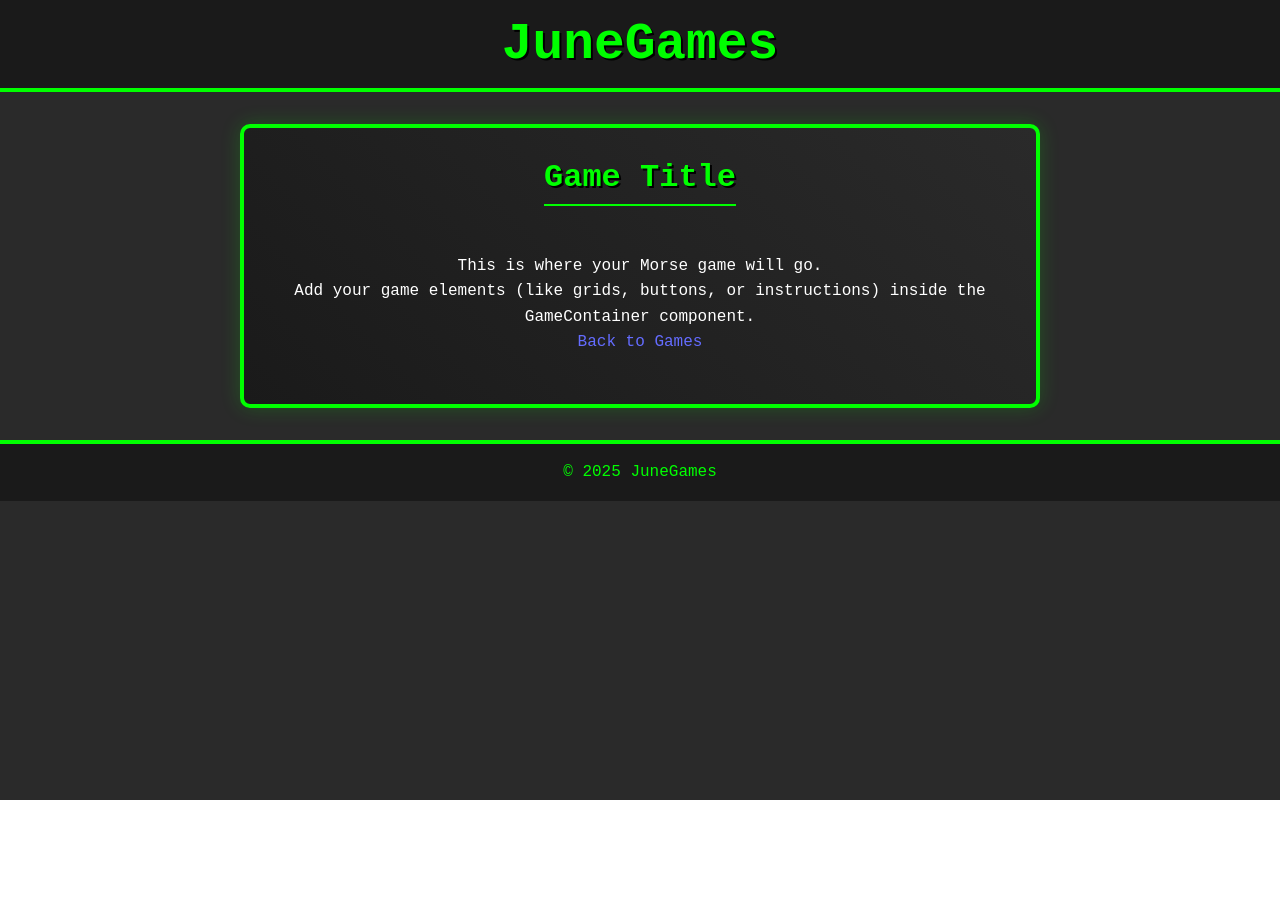
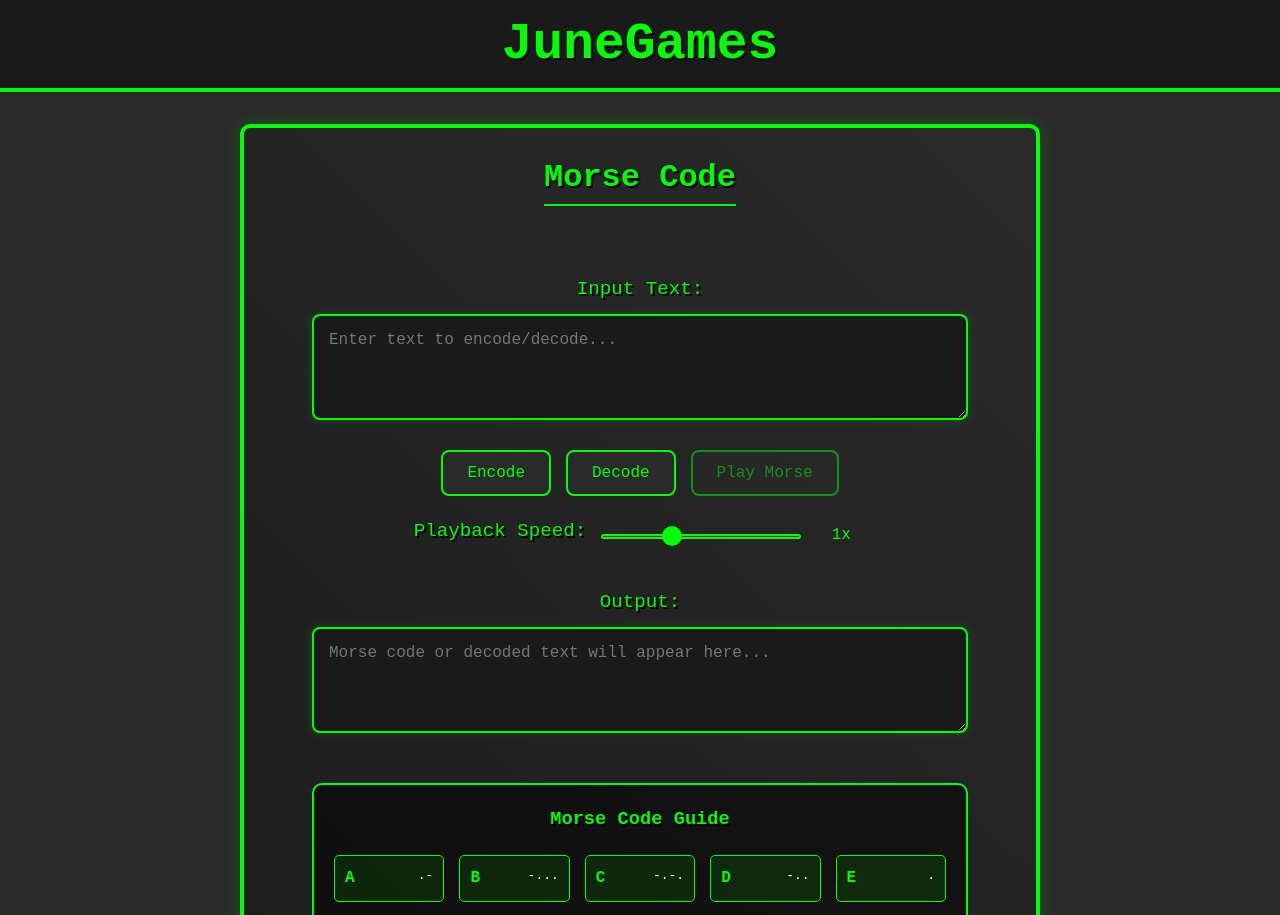
Before and after one commit to njohnson2897/JuneGames, a React (Vite) app: page /morse in a window 1280 px wide. Shown: the top 915 px of the page. Before the commit the page ends 800 px from the top, so only its background shows below. Built offline with nearby package versions, Linux system fonts and the light colour scheme.

Commit message:
adds code for morse decoder / encoder

```diff
--- a/src/App.css
+++ b/src/App.css
@@ -891,3 +891,172 @@ main {
     box-shadow: 0 0 10px rgba(0, 255, 0, 0.2);
   }
 }
+
+/* Morse Code Styles */
+.morse-game {
+  text-align: center;
+  position: relative;
+  padding: 20px;
+  max-width: 800px;
+  margin: 0 auto;
+}
+
+.morse-game .morse-controls {
+  margin-bottom: 30px;
+}
+
+.morse-game .input-group,
+.morse-game .output-group {
+  margin-bottom: 20px;
+}
+
+.morse-game label {
+  display: block;
+  margin-bottom: 10px;
+  color: #00ff00;
+  font-size: 1.2em;
+  text-shadow: 2px 2px #000;
+}
+
+.morse-game textarea {
+  width: 100%;
+  padding: 15px;
+  background-color: #1a1a1a;
+  border: 2px solid #00ff00;
+  border-radius: 8px;
+  color: #00ff00;
+  font-family: 'Press Start 2P', monospace;
+  font-size: 1em;
+  resize: vertical;
+  box-shadow: 0 0 10px rgba(0, 255, 0, 0.2);
+}
+
+.morse-game textarea:focus {
+  outline: none;
+  box-shadow: 0 0 15px rgba(0, 255, 0, 0.4);
+}
+
+.morse-game .button-group {
+  display: flex;
+  gap: 15px;
+  justify-content: center;
+  margin: 20px 0;
+}
+
+.morse-game button {
+  padding: 12px 24px;
+  background-color: #2a2a2a;
+  color: #00ff00;
+  border: 2px solid #00ff00;
+  border-radius: 8px;
+  font-family: 'Press Start 2P', monospace;
+  font-size: 1em;
+  cursor: pointer;
+  transition: all 0.3s ease;
+}
+
+.morse-game button:hover:not(:disabled) {
+  background-color: #00ff00;
+  color: #000;
+  transform: scale(1.05);
+}
+
+.morse-game button:disabled {
+  opacity: 0.5;
+  cursor: not-allowed;
+}
+
+.morse-game button.playing {
+  animation: pulse 1s infinite;
+}
+
+.morse-game .speed-control {
+  display: flex;
+  align-items: center;
+  justify-content: center;
+  gap: 15px;
+  margin: 20px 0;
+}
+
+.morse-game .speed-control input[type="range"] {
+  width: 200px;
+  height: 5px;
+  -webkit-appearance: none;
+  background: #2a2a2a;
+  border: 2px solid #00ff00;
+  border-radius: 5px;
+  outline: none;
+}
+
+.morse-game .speed-control input[type="range"]::-webkit-slider-thumb {
+  -webkit-appearance: none;
+  width: 20px;
+  height: 20px;
+  background: #00ff00;
+  border-radius: 50%;
+  cursor: pointer;
+  transition: all 0.3s ease;
+}
+
+.morse-game .speed-control input[type="range"]::-webkit-slider-thumb:hover {
+  transform: scale(1.2);
+  box-shadow: 0 0 10px rgba(0, 255, 0, 0.6);
+}
+
+.morse-game .speed-control span {
+  color: #00ff00;
+  font-family: 'Press Start 2P', monospace;
+  min-width: 50px;
+}
+
+.morse-game .morse-guide {
+  margin-top: 40px;
+  padding: 20px;
+  background: rgba(0, 0, 0, 0.5);
+  border: 2px solid #00ff00;
+  border-radius: 10px;
+}
+
+.morse-game .morse-guide h3 {
+  color: #00ff00;
+  margin-bottom: 20px;
+  text-shadow: 2px 2px #000;
+}
+
+.morse-game .guide-grid {
+  display: grid;
+  grid-template-columns: repeat(auto-fill, minmax(100px, 1fr));
+  gap: 15px;
+  text-align: left;
+}
+
+.morse-game .guide-item {
+  display: flex;
+  justify-content: space-between;
+  padding: 10px;
+  background: rgba(0, 255, 0, 0.1);
+  border: 1px solid #00ff00;
+  border-radius: 5px;
+}
+
+.morse-game .guide-item .char {
+  color: #00ff00;
+  font-weight: bold;
+}
+
+.morse-game .guide-item .code {
+  color: #fff;
+  font-family: monospace;
+}
+
+@keyframes pulse {
+  0% {
+    box-shadow: 0 0 10px rgba(0, 255, 0, 0.2);
+  }
+  50% {
+    box-shadow: 0 0 20px rgba(0, 255, 0, 0.6);
+  }
+  100% {
+    box-shadow: 0 0 10px rgba(0, 255, 0, 0.2);
+  }
+}
--- a/src/pages/Morse.jsx
+++ b/src/pages/Morse.jsx
@@ -1,16 +1,214 @@
-import GameContainer from "../components/GameContainer.jsx";
-import { Link } from 'react-router-dom';
+import { useState, useRef, useCallback } from "react";
+import { Link } from "react-router-dom";
 
 const Morse = () => {
+  const [inputText, setInputText] = useState("");
+  const [outputText, setOutputText] = useState("");
+  const [isPlaying, setIsPlaying] = useState(false);
+  const [playbackSpeed, setPlaybackSpeed] = useState(1);
+  const audioCtxRef = useRef(null);
+
+  const MORSE_CODE = {
+    A: ".-",
+    B: "-...",
+    C: "-.-.",
+    D: "-..",
+    E: ".",
+    F: "..-.",
+    G: "--.",
+    H: "....",
+    I: "..",
+    J: ".---",
+    K: "-.-",
+    L: ".-..",
+    M: "--",
+    N: "-.",
+    O: "---",
+    P: ".--.",
+    Q: "--.-",
+    R: ".-.",
+    S: "...",
+    T: "-",
+    U: "..-",
+    V: "...-",
+    W: ".--",
+    X: "-..-",
+    Y: "-.--",
+    Z: "--..",
+    " ": "/",
+  };
+
+  const playSound = useCallback((frequency, duration) => {
+    return new Promise((resolve) => {
+      if (!audioCtxRef.current) {
+        audioCtxRef.current = new AudioContext();
+      }
+
+      const oscillator = audioCtxRef.current.createOscillator();
+      const gainNode = audioCtxRef.current.createGain();
+
+      oscillator.connect(gainNode);
+      gainNode.connect(audioCtxRef.current.destination);
+
+      oscillator.type = "sine";
+      oscillator.frequency.value = frequency;
+      gainNode.gain.setValueAtTime(0.2, audioCtxRef.current.currentTime);
+      oscillator.start();
+
+      gainNode.gain.exponentialRampToValueAtTime(
+        0.001,
+        audioCtxRef.current.currentTime + duration
+      );
+
+      setTimeout(() => {
+        oscillator.stop();
+        resolve();
+      }, duration + 20);
+    });
+  }, []);
+
+  const encode = useCallback(async () => {
+    if (!inputText) return;
+
+    let output = "";
+    for (let i = 0; i < inputText.length; i++) {
+      let char = inputText[i].toUpperCase();
+      if (MORSE_CODE[char]) {
+        output += MORSE_CODE[char] + " ";
+      }
+    }
+    setOutputText(output.trim());
+  }, [inputText]);
+
+  const decode = useCallback(() => {
+    if (!inputText) return;
+
+    let words = inputText.split("/");
+    let output = "";
+    for (let i = 0; i < words.length; i++) {
+      let letters = words[i].split(" ");
+      for (let j = 0; j < letters.length; j++) {
+        let morse = letters[j];
+        for (let char in MORSE_CODE) {
+          if (MORSE_CODE[char] === morse) {
+            output += char;
+            break;
+          }
+        }
+      }
+      output += " ";
+    }
+    setOutputText(output.trim());
+  }, [inputText]);
+
+  const playMorse = useCallback(async () => {
+    if (!outputText || isPlaying) return;
+
+    setIsPlaying(true);
+    const baseDelay = 100 / playbackSpeed;
+    const letterDelay = 300 / playbackSpeed;
+
+    try {
+      for (let morse of outputText.split(" ")) {
+        for (let signal of morse) {
+          if (signal === ".") {
+            await playSound(800, 100);
+          } else if (signal === "-") {
+            await playSound(600, 300);
+          }
+          await new Promise((resolve) => setTimeout(resolve, baseDelay));
+        }
+        await new Promise((resolve) => setTimeout(resolve, letterDelay));
+      }
+    } finally {
+      setIsPlaying(false);
+    }
+  }, [outputText, isPlaying, playbackSpeed, playSound]);
+
+  const handleSpeedChange = (e) => {
+    setPlaybackSpeed(parseFloat(e.target.value));
+  };
+
+  const handleInputChange = (e) => {
+    setInputText(e.target.value);
+    setOutputText("");
+  };
+
   return (
-    <GameContainer>
-      <p>This is where your Morse game will go.</p>
-      <p>
-        Add your game elements (like grids, buttons, or instructions) inside the
-        GameContainer component.
-      </p>
-      <Link to="/">Back to Games</Link>
-    </GameContainer>
+    <div className="game-container">
+      <div className="game-header">
+        <h1>Morse Code</h1>
+      </div>
+      <div className="game-content">
+        <div className="morse-game">
+          <div className="morse-controls">
+            <div className="input-group">
+              <label htmlFor="inputText">Input Text:</label>
+              <textarea
+                id="inputText"
+                value={inputText}
+                onChange={handleInputChange}
+                placeholder="Enter text to encode/decode..."
+                rows={4}
+              />
+            </div>
+            <div className="button-group">
+              <button onClick={encode} disabled={isPlaying}>
+                Encode
+              </button>
+              <button onClick={decode} disabled={isPlaying}>
+                Decode
+              </button>
+              <button
+                onClick={playMorse}
+                disabled={!outputText || isPlaying}
+                className={isPlaying ? "playing" : ""}
+              >
+                {isPlaying ? "Playing..." : "Play Morse"}
+              </button>
+            </div>
+            <div className="speed-control">
+              <label htmlFor="speed">Playback Speed:</label>
+              <input
+                type="range"
+                id="speed"
+                min="0.5"
+                max="2"
+                step="0.1"
+                value={playbackSpeed}
+                onChange={handleSpeedChange}
+                disabled={isPlaying}
+              />
+              <span>{playbackSpeed}x</span>
+            </div>
+          </div>
+          <div className="output-group">
+            <label htmlFor="outputText">Output:</label>
+            <textarea
+              id="outputText"
+              value={outputText}
+              readOnly
+              placeholder="Morse code or decoded text will appear here..."
+              rows={4}
+            />
+          </div>
+          <div className="morse-guide">
+            <h3>Morse Code Guide</h3>
+            <div className="guide-grid">
+              {Object.entries(MORSE_CODE).map(([char, code]) => (
+                <div key={char} className="guide-item">
+                  <span className="char">{char}</span>
+                  <span className="code">{code}</span>
+                </div>
+              ))}
+            </div>
+          </div>
+          <Link to="/" className="back-button">
+            Back to Home
+          </Link>
+        </div>
+      </div>
+    </div>
   );
 };
 
```
